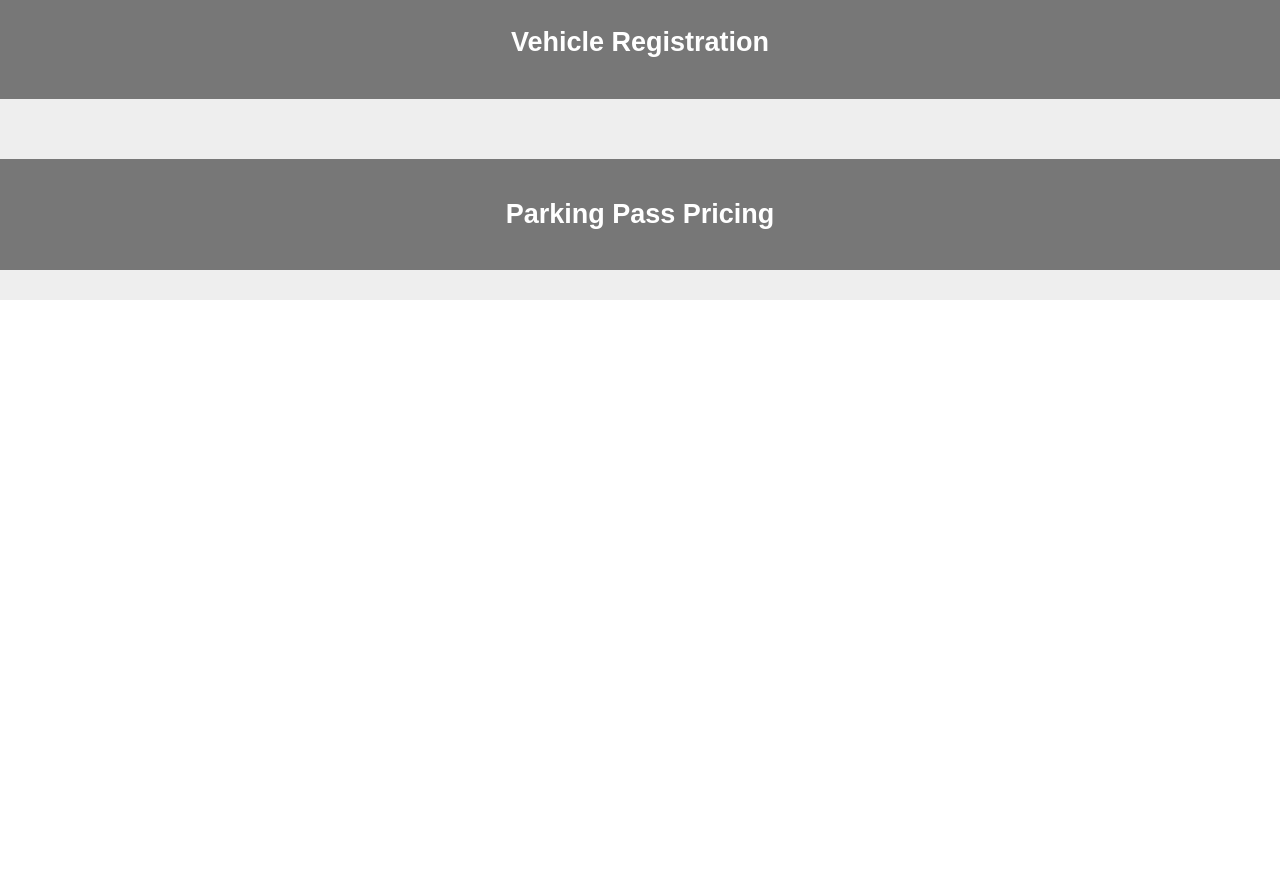
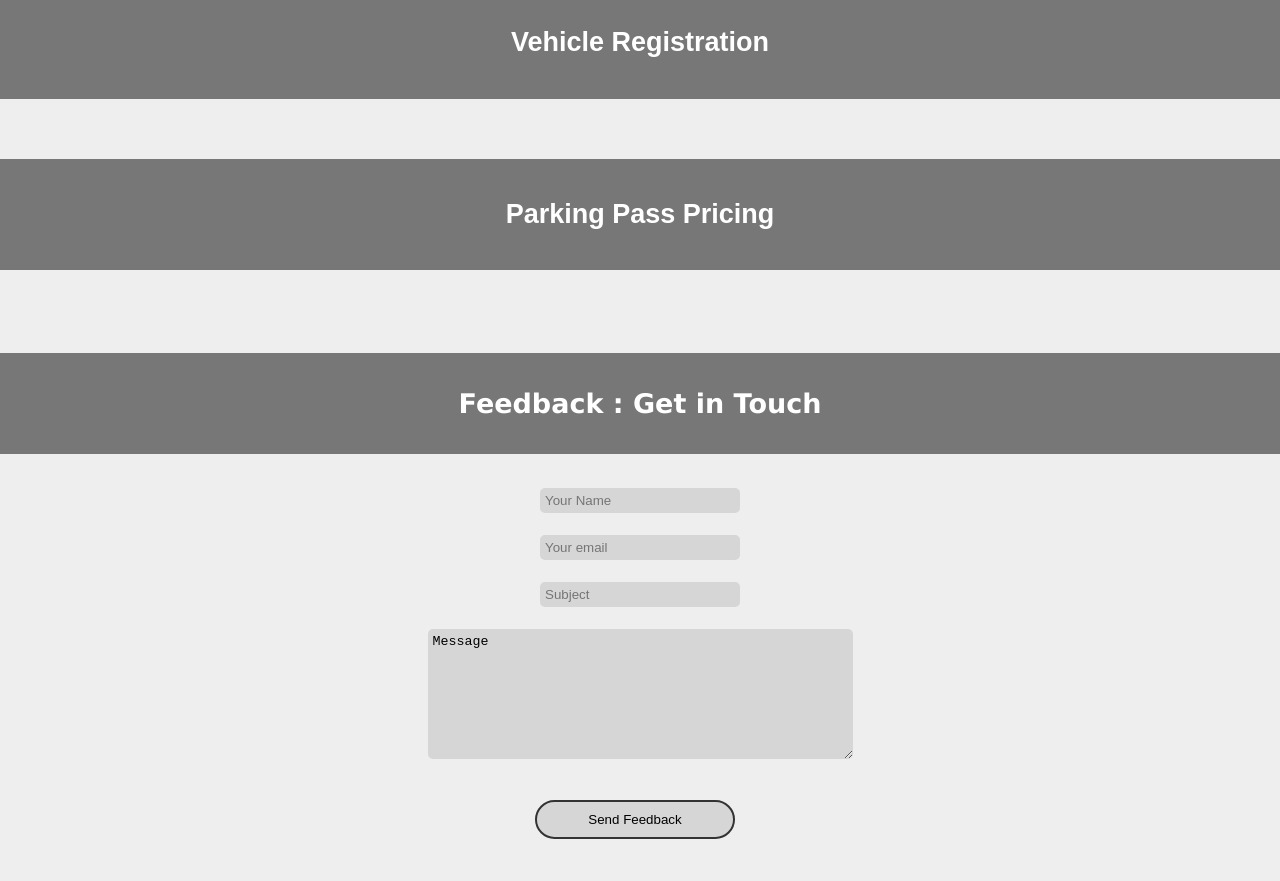
Before and after one commit to meta-bharat-gupta/GET2021, a plain HTML site: page Javascript Assignment/index.html in a window 1280 px wide. Shown: the part 1064-1945 px from the top of the page. Before the commit the page ends 1364 px from the top, so only its background shows below. Drawn offline with Linux system fonts and the light colour scheme.

Commit message:
JavaScript Assignment

```diff
--- a/Javascript Assignment/index.html
+++ b/Javascript Assignment/index.html
@@ -17,6 +17,7 @@
       <li><a href="#employee">EMPLOYEE</a></li>
       <li><a href="#vehicle">VEHICLE</a></li>
       <li><a href="#pricing">PRICING</a></li>
+      <li><a href="#feedback">FEEDBACK</a></li>
     </ul>
   </nav>
 
@@ -141,55 +142,92 @@
             <i class="fas fa-arrow-right"></i>
           </div>
         </form>
+        <div class="error-msg" id="error-info2"></div>
       </div>
     </section>
 
 
     <!-- Pass Section -->
-    <section id="vehicle" class="employee-section">
+    <section id="pricing" class="pricing-section">
       <button class="collapsible">
         <h2>Parking Pass Pricing</h2>
       </button>
 
       <div class="content">
+        <div class="text-center">
+          <label for="currency">Select currency</label>
+          <select name="currency" id="currency" onchange="displayPlan()">
+            <option value="usd" selected>USD</option>
+            <option value="yen">YEN</option>
+          </select>
+        </div>
+
         <div class="price-plan-container">
           <div class="price-plan Cycle">
             <h3>CYCLE</h3>
             <div class="price">
-              <h2>100$</h2>
+              <h2>100<span class="currency-symbol">$</span></h2>
               <p>Per Month</p>
             </div>
-            <div>Daily : 5$</div>
-            <div>Monthly : 100$</div>
-            <div>Yearly : 500$</div>
+            <div>Daily : 5<span class="currency-symbol">$</span></div>
+            <div>Monthly : 100<span class="currency-symbol">$</span></div>
+            <div>Yearly : 500<span class="currency-symbol">$</span></div>
             <a href="" class="btn">Get Pass</a>
           </div>
 
           <div class="price-plan Motorcycle">
             <h3>MOTOR CYCLE</h3>
             <div class="price">
-              <h2>200$</h2>
+              <h2>200<span class="currency-symbol">$</span></h2>
               <p>Per Month</p>
             </div>
-            <div>Daily : 10$</div>
-            <div>Monthly : 200$</div>
-            <div>Yearly : 1000$</div>
+            <div>Daily : 10<span class="currency-symbol">$</span></div>
+            <div>Monthly : 200<span class="currency-symbol">$</span></div>
+            <div>Yearly : 1000<span class="currency-symbol">$</span></div>
             <a href="" class="btn">Get Pass</a>
           </div>
 
           <div class="price-plan Car">
             <h3>FOUR WHEELERS</h3>
             <div class="price">
-              <h2>500$</h2>
+              <h2>500<span class="currency-symbol">$</span></h2>
               <p>Per Month</p>
             </div>
-            <div>Daily : 20$</div>
-            <div>Monthly : 500$</div>
-            <div>Yearly : 3500$</div>
+            <div>Daily : 20<span class="currency-symbol">$</span></div>
+            <div>Monthly : 500<span class="currency-symbol">$</span></div>
+            <div>Yearly : 3500<span class="currency-symbol">$</span></div>
             <a href="" class="btn">Get Pass</a>
           </div>
         </div>
       </div>
+    </section>
+
+
+    <section id="feedback">
+      <h2 class="section-heading">Feedback : Get in Touch</h2>
+      <div class="text-center">
+        <form action="index.html">
+          <table>
+            <tr>
+              <td><input type="text" name="name" required placeholder="Your Name" /></td>
+            </tr>
+            <tr>
+              <td><input type="email" name="email" required placeholder="Your email" /></td>
+            </tr>
+            <tr>
+              <td><input type="text" name="subject" required placeholder="Subject" /></td>
+            </tr>
+            <tr>
+              <td><textarea name="name" rows="8" cols="50">Message</textarea></td>
+            </tr>
+            <tr>
+              <td><input class="btn" type="submit" value="Send Feedback"></td>
+            </tr>
+          </table>
+
+        </form>
+      </div>
+
     </section>
 
   </main>
--- a/Javascript Assignment/index.js
+++ b/Javascript Assignment/index.js
@@ -39,12 +39,12 @@ function checkEmail(mail) {
 }
 
 function checkPassword(password) {
-    var passw = /^[A-Za-z0-9]\w{7,14}$/;
+    var passw = /^(?=.*[A-Za-z])(?=.*\d)(?=.*[@$!%*#?&])[A-Za-z\d@$!%*#?&]{8,}$/;
     if (password.value.match(passw)) {
         return true;
     }
     else {
-        error_msg.innerHTML = "Password must have atleast 8 characters."
+        error_msg.innerHTML = "Password must have Minimum eight characters, at least one letter, one number and one special character."
         return false;
     }
 }
@@ -75,6 +75,21 @@ function nextField(parent, nextInput){
 }
 
 
+function displayPlan() {
+    var selectedCurrency = document.querySelector('#currency');
+    var currencySymbols = document.querySelectorAll('.currency-symbol');
+    currencySymbols.forEach(symbol => {
+        if(selectedCurrency.value == 'usd'){
+            symbol.innerHTML = "$"
+        }
+        if(selectedCurrency.value == 'yen'){
+            symbol.innerHTML = "¥"
+        }
+    });
+
+}
+
+
 function animatedForm(){
 
     var arrows = document.querySelectorAll(".fa-arrow-right");
@@ -92,7 +107,7 @@ function animatedForm(){
                 // var content = document.querySelector('.content');
                 // content.style = "";
                 // document.getElementById("empForm").submit();
-                Employee['id'] = "123";
+                Employee['id'] = Employee["name"] + Math.floor(Math.random() * 10);
                 user_info.innerText = `Your Registration Id is ${Employee['id']}`;
 
                 return;
@@ -118,9 +133,13 @@ function animatedForm(){
                 nextField(parent, nextInput);
             }else if(input.name == "contact" && checkContact(input)){
                 nextField(parent, nextInput);
-            }else if(input.name == 'user_id' && input.value == Employee['id']){
-                Vehicle[input.name] = input.value;
-                nextField(parent, nextInput);
+            }else if(input.name == 'user_id' ){
+                if(input.value != Employee['id']){
+                    document.querySelector('#error-info2').innerHTML = "Registration Id is Invalid."
+                }else{
+                    Vehicle[input.name] = input.value;
+                    nextField(parent, nextInput);
+                }
             }else if(input.tagName == 'SELECT'){
                 Vehicle[input.name] = input.value;
                 var cycle = document.querySelector('.Cycle');
@@ -154,6 +173,4 @@ function animatedForm(){
 }
 
 
-
-
 animatedForm();
--- a/Javascript Assignment/style.css
+++ b/Javascript Assignment/style.css
@@ -260,3 +260,18 @@ textarea{
   transition: max-height 0.3s ease-out;
   background-color: #f1f1f1;
 }
+
+table{
+  line-height: 20px;
+  margin: 0 auto;
+
+}
+
+td:last-child{
+  padding: 10px;
+  text-align: center;
+}
+
+tr:last-child{
+  text-align: center;
+}
```
